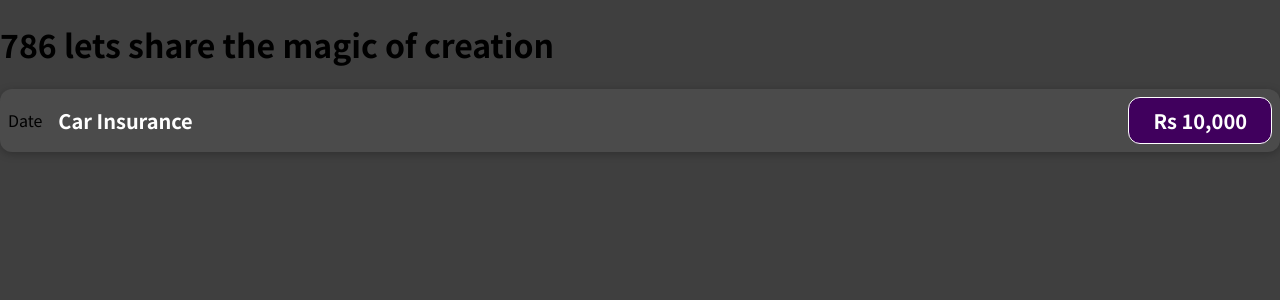
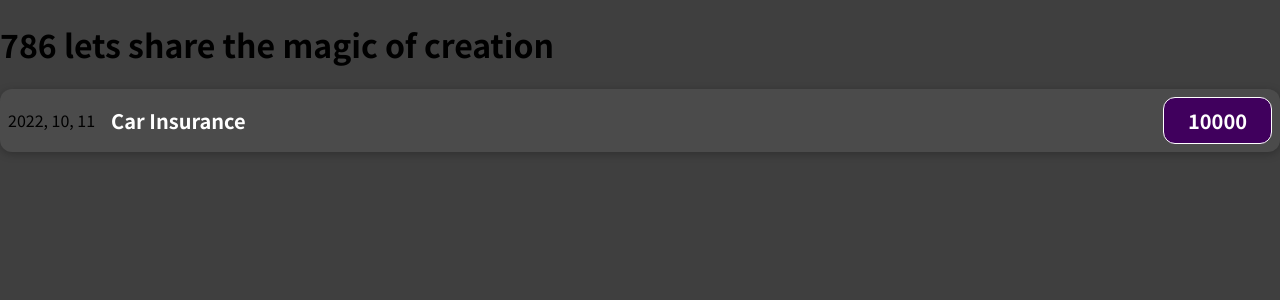
Before and after one commit to studiolaidbackanonymous/dev_reactprojects, a JavaScript app in the folder react_project_1/: page / in a window 1280 px wide. Shown: the top 300 px of the page. Built offline with nearby package versions, Linux system fonts and the light colour scheme.

Commit message:
dynamic variables added to ExpenseItem

```diff
--- a/react_project_1/src/components/ExpenseItem.js
+++ b/react_project_1/src/components/ExpenseItem.js
@@ -1,13 +1,18 @@
 import "./ExpenseItem.css";
 
 function ExpenseItem() {
+  //dynamic variables
+  const expenseDate = "2022, 10, 11";
+  const expenseTitle = "Car Insurance";
+  const expenseAmount = 10000;
+
   return (
     <div className="expense-item ">
-      <div>Date</div>
+      <div>{expenseDate}</div>
       <div className="expense-item__description">
-        <h2>Car Insurance</h2>
+        <h2>{expenseTitle}</h2>
       </div>
-      <div className="expense-item__price">Rs 10,000</div>
+      <div className="expense-item__price">{expenseAmount}</div>
     </div>
   );
 }
```
Also changed, not shown: 1 other file (tests, documents, lock files or other folders).
